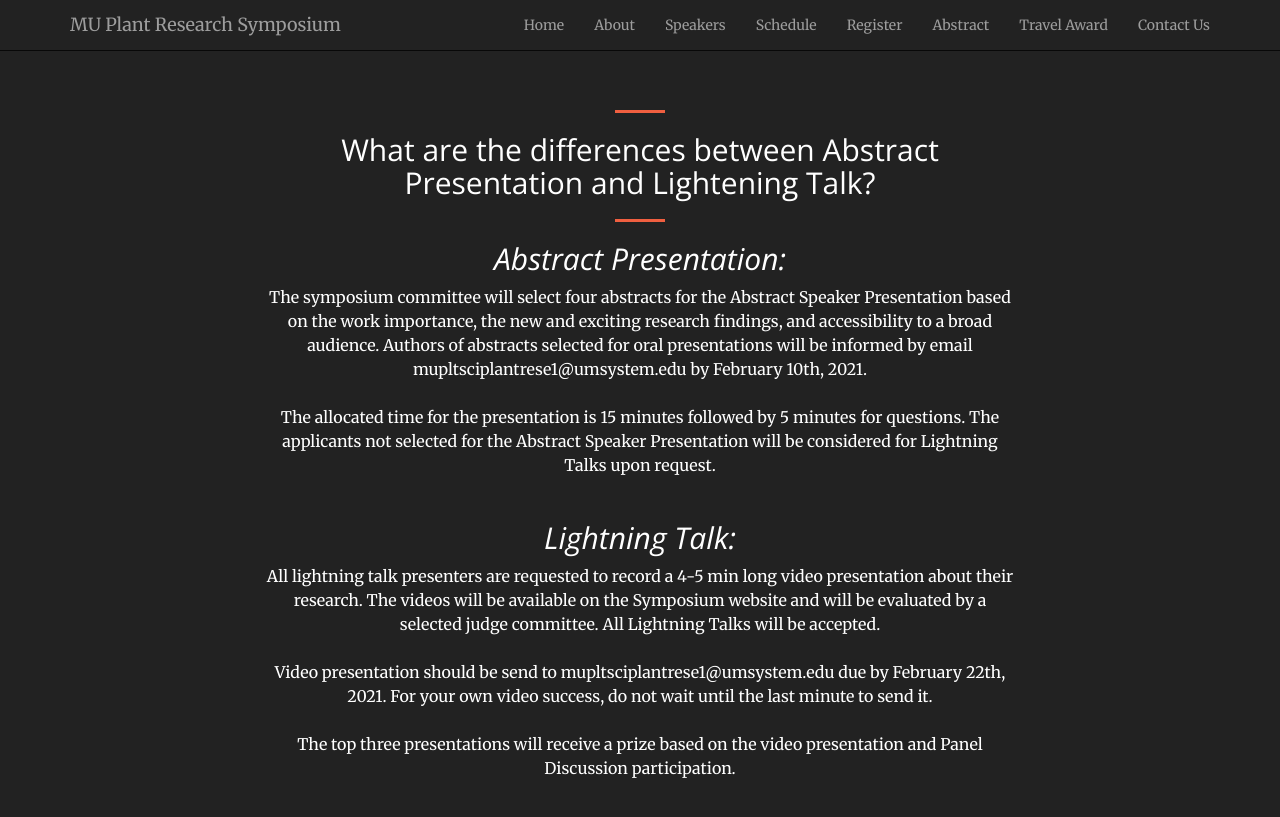
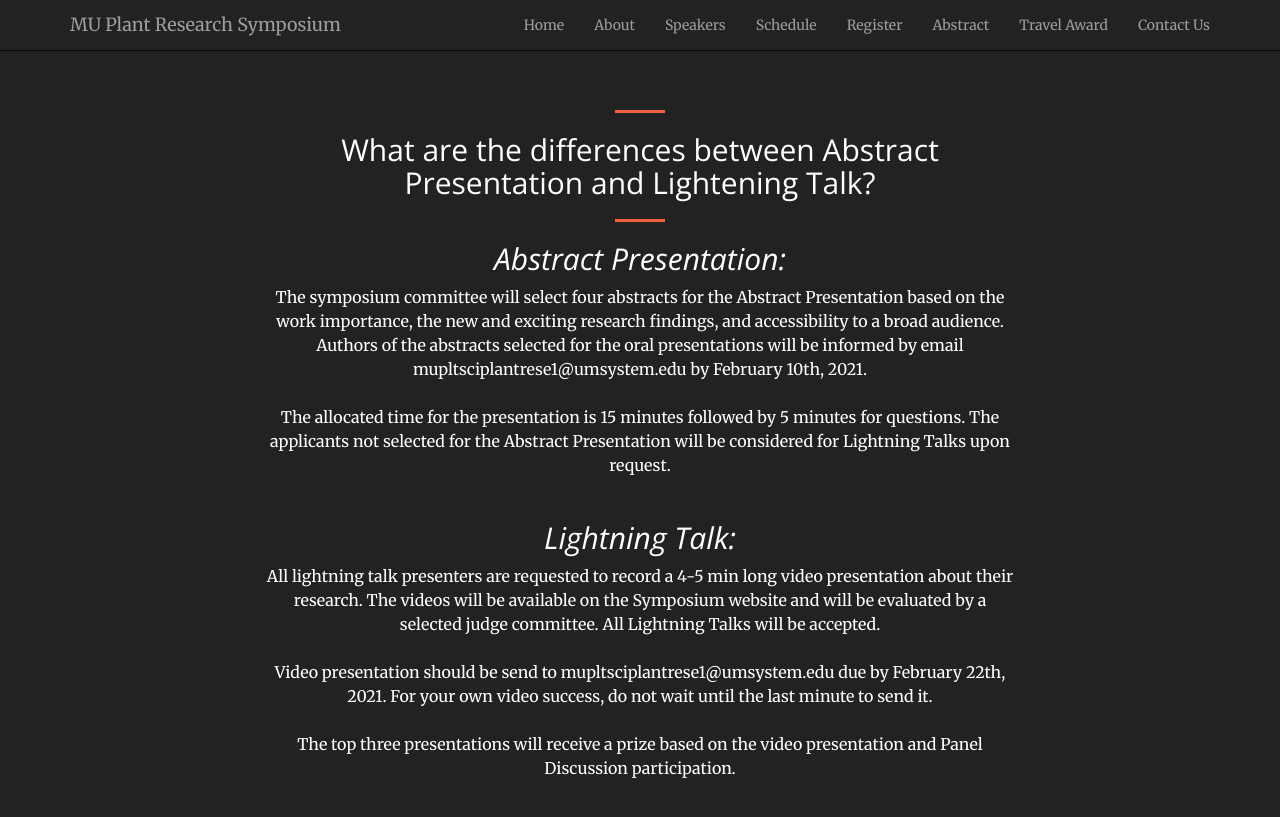
Before and after one commit to mupioneersymposium/mupioneersymposium.github.io, a Jekyll site: the page built from abstract.md, in a window 1280 px wide and 900 px high, scrolled down 547 px. Shown: the top 817 px of the window. Built offline with Jekyll 4.4.1, drawn with Linux system fonts in a browser that asks for light colours.

Commit message:
Update abstract.md

```diff
--- a/abstract.md
+++ b/abstract.md
@@ -20,9 +20,9 @@ Please follow the link for the abstract submission. <a href="https://docs.google
 ## What are the differences between Abstract Presentation and Lightening Talk?
 <hr style="clear: both;" />
 ## *Abstract Presentation:*
-The symposium committee will select four abstracts for the Abstract Speaker Presentation based on the work importance, the new and exciting research findings, and accessibility to a broad audience. Authors of abstracts selected for oral presentations will be informed by email mupltsciplantrese1@umsystem.edu by February 10th, 2021.
+The symposium committee will select four abstracts for the Abstract Presentation based on the work importance, the new and exciting research findings, and accessibility to a broad audience. Authors of the abstracts selected for the oral presentations will be informed by email mupltsciplantrese1@umsystem.edu by February 10th, 2021.
 <br/><br/>
-The allocated time for the presentation is 15 minutes followed by 5 minutes for questions. The applicants not selected for the Abstract Speaker Presentation will be considered for Lightning Talks upon request.
+The allocated time for the presentation is 15 minutes followed by 5 minutes for questions. The applicants not selected for the Abstract Presentation will be considered for Lightning Talks upon request.
 <br/><br/>
 
 ## *Lightning Talk:*
```
